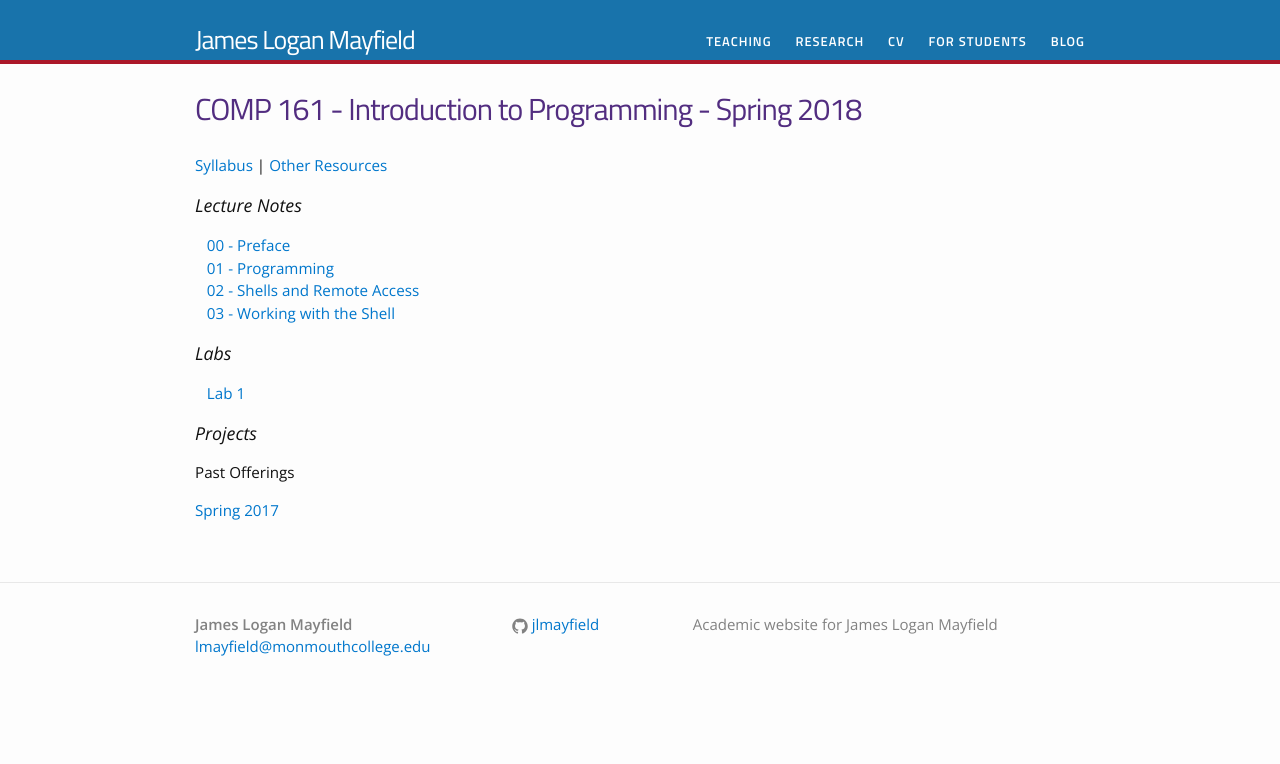
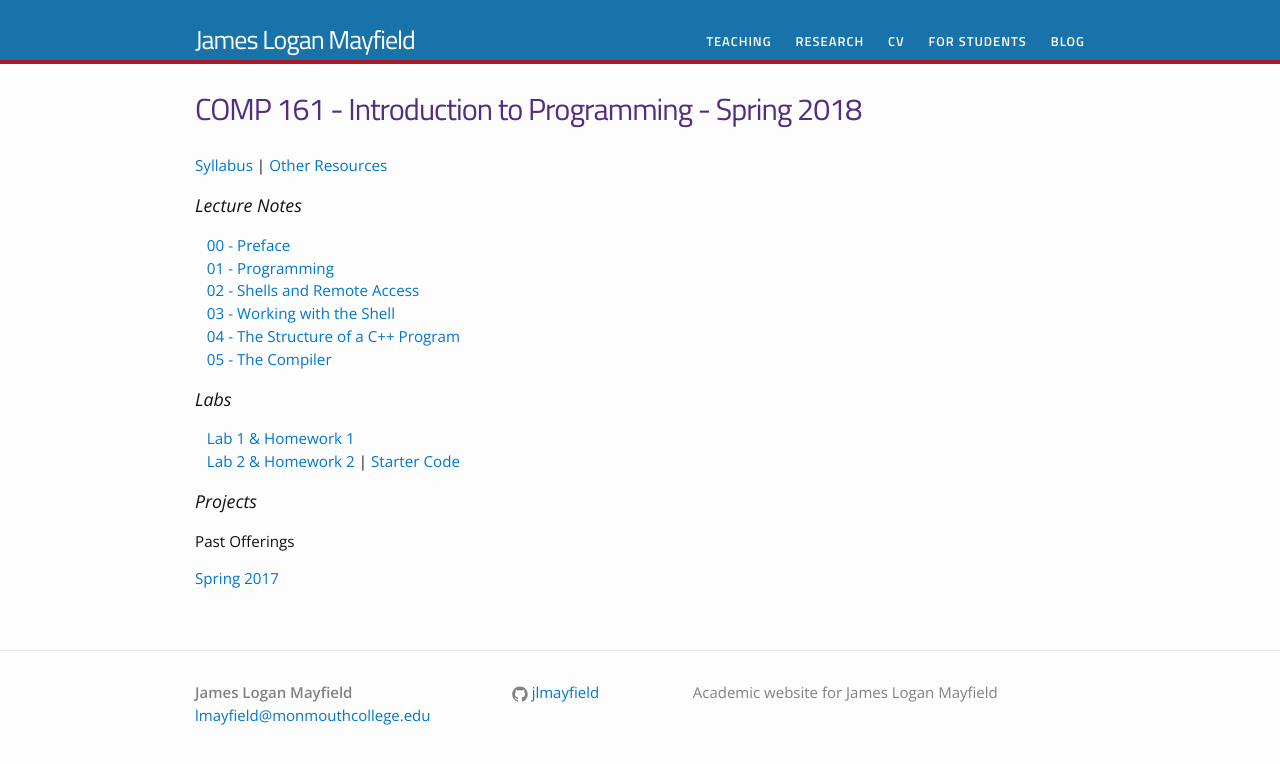
Before and after one commit to jlmayfield/jlmayfield.github.io, a Jekyll site: the page built from teaching/comp161.md, in a window 1280 px wide. Shown: the top 764 px of the page. Built offline with Jekyll 4.4.1, drawn with Linux system fonts in a browser that asks for light colours.

Commit message:
sp18. updated c161 for week2.

```diff
--- a/teaching/comp161.md
+++ b/teaching/comp161.md
@@ -13,11 +13,14 @@
 &nbsp;&nbsp;&nbsp;[01 - Programming](/teaching/COMP161/notes/comp161-lectureNotes-01.pdf)
 &nbsp;&nbsp;&nbsp;[02 - Shells and Remote Access](/teaching/COMP161/notes/comp161-lectureNotes-02.pdf)
 &nbsp;&nbsp;&nbsp;[03 - Working with the Shell](/teaching/COMP161/notes/comp161-lectureNotes-03.pdf)
+&nbsp;&nbsp;&nbsp;[04 - The Structure of a C++ Program](/teaching/COMP161/notes/comp161-lectureNotes-04.pdf)
+&nbsp;&nbsp;&nbsp;[05 - The Compiler](/teaching/COMP161/notes/comp161-lectureNotes-05.pdf)
+
 
 ### Labs
 
-&nbsp;&nbsp;&nbsp;[Lab 1](/teaching/COMP161/labs/comp161-lab1.pdf)
-
+&nbsp;&nbsp;&nbsp;[Lab 1 & Homework 1](/teaching/COMP161/labs/comp161-lab1.pdf)
+&nbsp;&nbsp;&nbsp;[Lab 2 & Homework 2](/teaching/COMP161/labs/comp161-lab2.pdf)  |  [Starter Code](/teaching/COMP161/labs/lab2.zip)
 
 ### Projects
 
```
Also changed, not shown: 4 other files.
